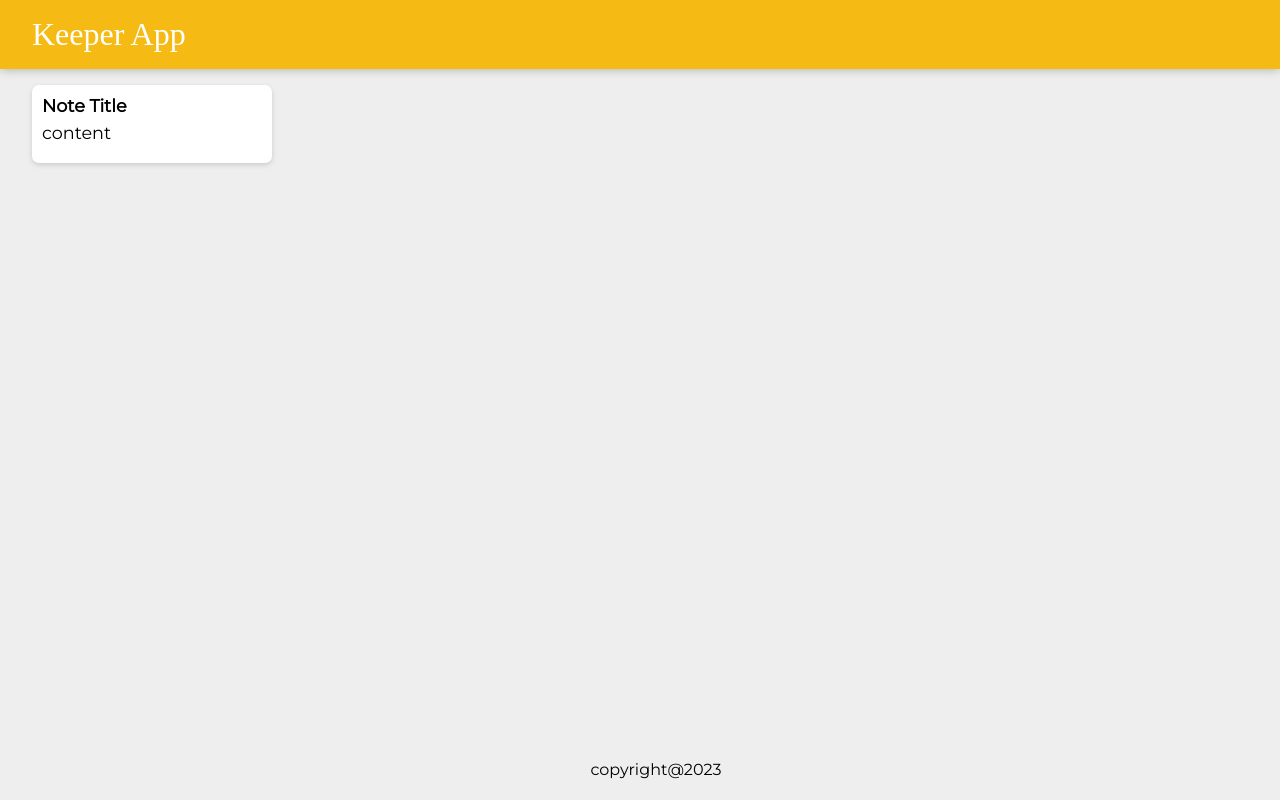
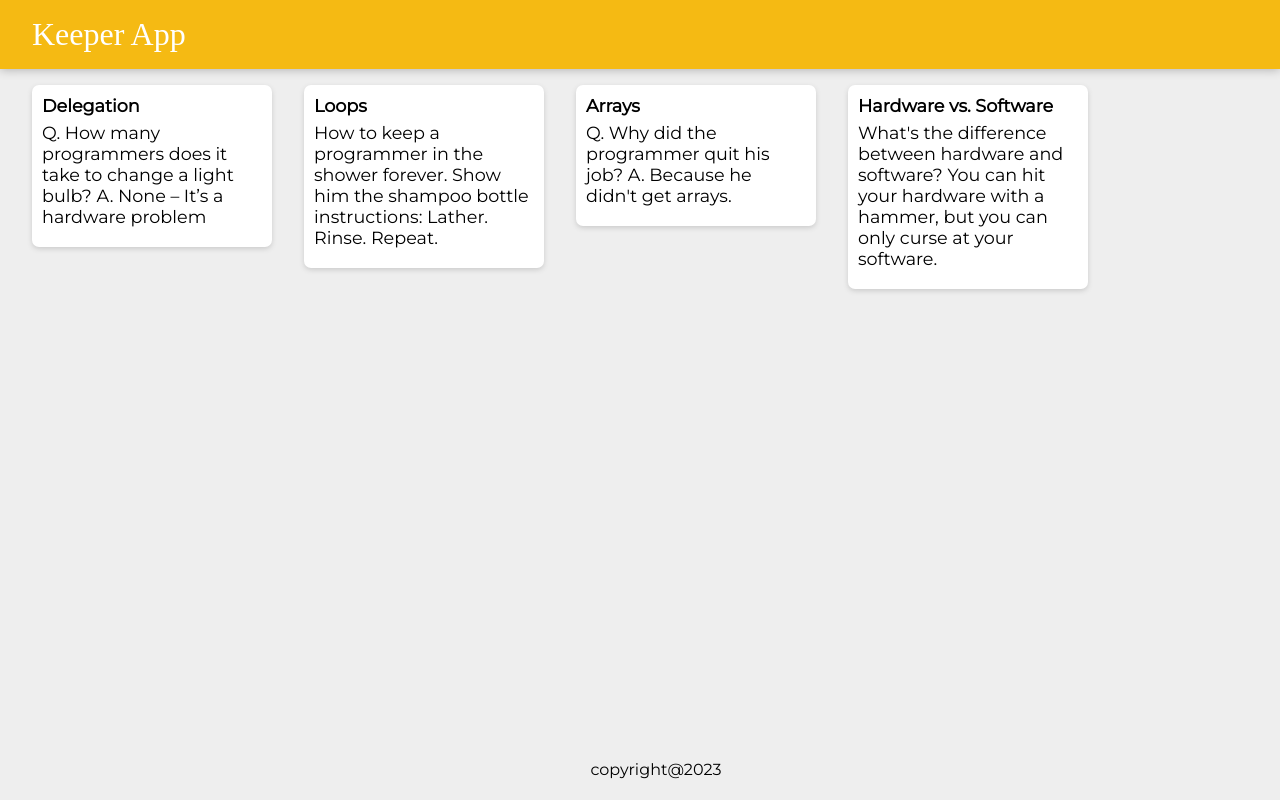
Before and after one commit to PanagiotisVard/KeeperApp, a React (Create React App) app: page / in a window 1280 px wide. Built offline with nearby package versions, Linux system fonts and the light colour scheme; a web font is replaced by a local one.

Commit message:
Did mapping

```diff
--- a/src/components/App.js
+++ b/src/components/App.js
@@ -3,21 +3,42 @@ import React from "react";
 //Here we import Header.js file as "Header" to have access into the component Header.js file has
 import Header from "./Header";
 //Here we import Footer.js file as "Footer" to have access into the component Footer.js file has
-import Footer from "./Footer"
+import Footer from "./Footer";
 //Here we import Note.js file as "Note" to have access into the component Note.js file has
-import Note from "./Note"
+import Note from "./Note";
+import notes from "../notes";
+
+//We created this function to create a Note for each object the notes.js file has.
+//This function will be called by map() as many times as the number of our objects inside the  list
+// function createNotes(noteItem) {
+//   //we call the <Note/> function with 2 arguments. The title and the content of the Note.
+//   return (
+//     <Note
+//       key={noteItem.key}
+//       title={noteItem.title}
+//       content={noteItem.content}
+//     />
+//   );
+// }
 
 const App = () => {
   //In order to use the <Header /> function we must import first.
   return (
     <div>
-      <Header></Header>
-      <Footer></Footer>
-      <Note></Note>
+      <Header/>
+      {/* We are scanning the list objects from the file notes.js by using map() function.
+      and we give as an argument the function that we made above createNote() */}
+      {notes.map((noteItem) => (
+        <Note
+          key={noteItem.key}
+          title={noteItem.title}
+          content={noteItem.content}
+        />
+      ))}
+      <Footer/>
     </div>
   );
 };
 
 //MUST HAVE AN EXPORT TO GIVE ACCESS IN OTHER FILES
-
 export default App;
--- a/src/components/Note.js
+++ b/src/components/Note.js
@@ -2,14 +2,14 @@
 import React from "react";
 
 
-
-function Note(){
+//This function is being called to create a Note.The "props" argument
+//helps us to have access in data from other files.
+function Note(props){
 
     return(<div className="note">
-        <h1>Note Title</h1>
-        <p>content</p>
+        <h1>{props.title}</h1>
+        <p>{props.content}</p>
     </div>
-
     );
 }
 
--- /dev/null
+++ b/src/notes.js
@@ -0,0 +1,31 @@
+const notes = [
+    {
+      key: 1,
+      title: "Delegation",
+      content:
+        "Q. How many programmers does it take to change a light bulb? A. None – It’s a hardware problem"
+    },
+    {
+      key: 2,
+      title: "Loops",
+      content:
+        "How to keep a programmer in the shower forever. Show him the shampoo bottle instructions: Lather. Rinse. Repeat."
+    },
+    {
+      key: 3,
+      title: "Arrays",
+      content:
+        "Q. Why did the programmer quit his job? A. Because he didn't get arrays."
+    },
+    {
+      key: 4,
+      title: "Hardware vs. Software",
+      content:
+        "What's the difference between hardware and software? You can hit your hardware with a hammer, but you can only curse at your software."
+    }
+  ];
+
+  /*Exporting array notes so we can able to have access to its contents
+  that we will use it later in the other files.*/
+
+  export default notes;
```
